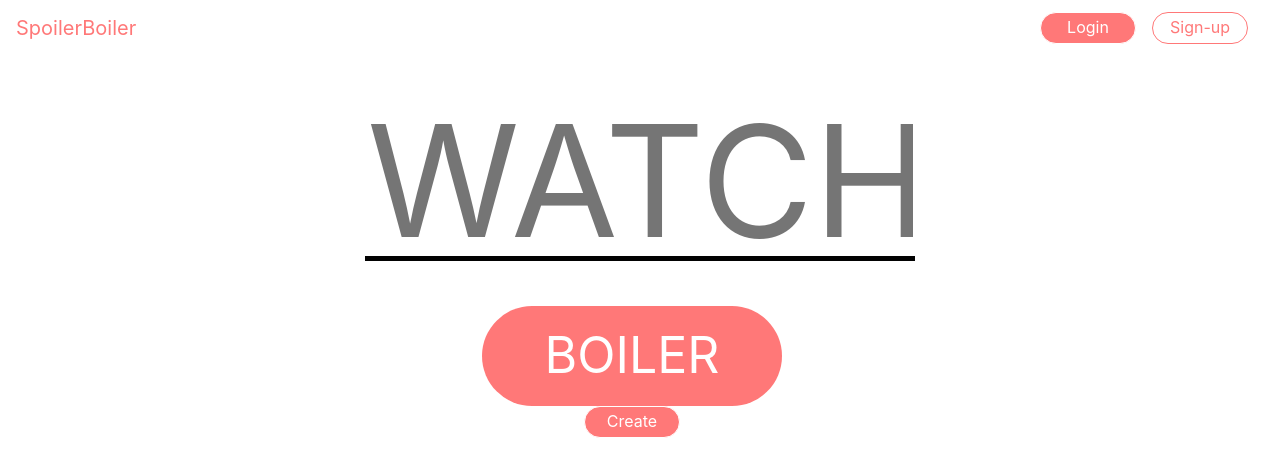
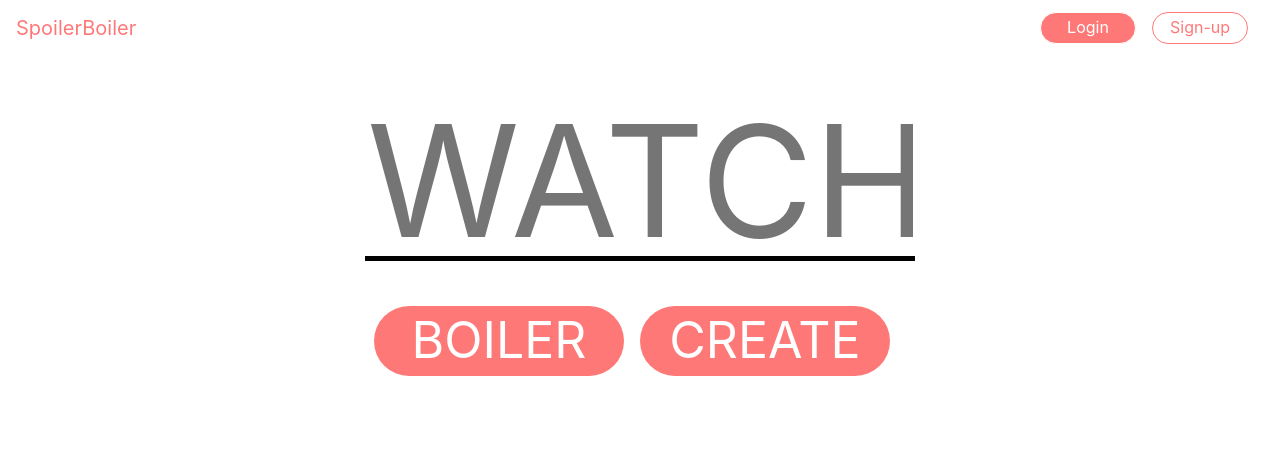
Before and after one commit to rayeshrajah/spoiler_boiler, a React (Create React App) app in the folder client/: page / in a window 1280 px wide. Shown: the top 476 px of the page. Built offline with nearby package versions, Linux system fonts and the light colour scheme; no server answers.

Commit message:
remove video creator and add scss

```diff
--- a/client/src/components/Button.js
+++ b/client/src/components/Button.js
@@ -9,11 +9,7 @@ export default function Button(props){
         'button--logout': props.logout,
         'button--search': props.search,
         'button--comments': props.comments,
-        'button--commentsgraph': props.commentsgraph,
-        'button--tags': props.tags,
-        'button--tagsgraph': props.tagGraph,
-        'button--barGraph': props.barGraph,
-        'button--lineGraph': props.lineGraph
+        'button--createVideo': props.createVideo
     })
     return (
        <button className = {buttonClass}
--- a/client/src/components/CreateVideoForm.js
+++ b/client/src/components/CreateVideoForm.js
@@ -1,6 +1,7 @@
 import React, {useState} from 'react'
 import axios from 'axios'
 import '../styles/CreateVideoForm.scss'
+import Button from './Button'
 
 function CreateVideoForm(props) {
   const [videoUrl, setVideoUrl] = useState("")
@@ -46,16 +47,7 @@ function CreateVideoForm(props) {
         <div></div>
       </div>
 
-      <div id="checkbox-and-add">
-        <div id="checkbox-container">
-          <input type="checkbox" id="content-creator" />
-          <label for="content-creator">Video owner?</label>
-        </div>
-        <div></div>
-        <div>
-          <button type="submit">Add Movie</button>
-        </div>
-      </div>
+        <Button createVideo type="submit">Add Movie</Button>
 
     </form>
   )
--- a/client/src/components/HomePage.js
+++ b/client/src/components/HomePage.js
@@ -28,17 +28,19 @@ export default function HomePage(props) {
           value={search}
           onChange={(event) => handleChange(event)}
         />
+        <div className="homepage-buttons">
           <Button
             search
             onClick={() => setFinalSearch(search)}>
             BOILER
           </Button>
           <Button
-          login
+            search
             onClick={() => setCreateForm(true)}
           >
-          Create
+            CREATE
           </Button>
+        </div>
       </div>
       {finalSearch != "" && <SearchResults
                                 results={finalSearch}
--- a/client/src/styles/Button.scss
+++ b/client/src/styles/Button.scss
@@ -68,8 +68,8 @@
     border-color: $white-color;
     background-color: $pink-color;
     text-align: center;
-    height: 100px;
-    width: 300px;
+    height: 70px;
+    width: 250px;
     border-style: none;
     border-radius: 236.5px;
     font-size: 50px;
@@ -119,3 +119,17 @@
 .button--lineGraph:active {
     background-color: orange;
 }
+.button--createVideo{
+    color: $white-color;
+    border-color: $white-color;
+    background-color: $pink-color;
+    text-align: center;
+    height: 70px;
+    width: 90%;
+    border-style: none;
+    border-radius: 236.5px;
+    font-size: 50px;
+    margin: 0;
+    padding: 0;
+    margin-top: 0.5rem;
+}
--- a/client/src/styles/CreateVideoForm.scss
+++ b/client/src/styles/CreateVideoForm.scss
@@ -4,6 +4,7 @@
   flex-direction: column;
   width: 100%;
   align-items: center;
+  margin-bottom: 20px;
 
   #video-url-master {
     display: flex;
--- a/client/src/styles/HomePage.scss
+++ b/client/src/styles/HomePage.scss
@@ -20,3 +20,9 @@
     justify-content: space-around;
 
 }
+
+.homepage-buttons {
+    display: flex;
+    justify-content: center;
+    margin-bottom: 30px;
+}
```
Lines whose indentation alone changed are shown as unchanged.
